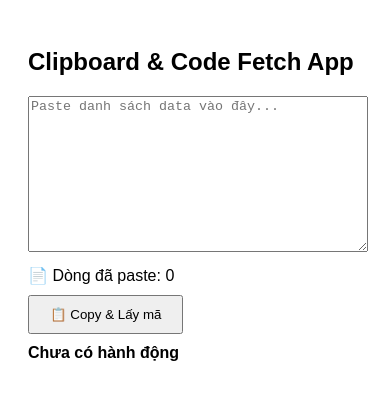
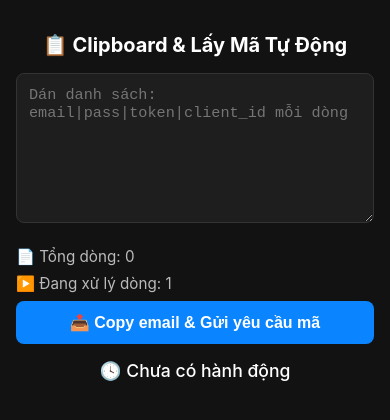
Before and after one commit to gologinap/hm, a website: page public/index.html in a window 390 px wide. Drawn offline with nearby package versions, Linux system fonts and the light colour scheme.

Commit message:
Update index.html

```diff
--- a/public/index.html
+++ b/public/index.html
@@ -3,14 +3,87 @@
 <head>
   <meta charset="UTF-8" />
   <title>Clipboard Copy App</title>
+  <meta name="viewport" content="width=device-width, initial-scale=1.0">
   <script src="https://unpkg.com/react@18/umd/react.development.js"></script>
   <script src="https://unpkg.com/react-dom@18/umd/react-dom.development.js"></script>
   <script src="https://unpkg.com/babel-standalone@6/babel.min.js"></script>
   <style>
-    body { font-family: sans-serif; padding: 20px; }
-    textarea { width: 100%; height: 150px; margin-bottom: 10px; }
-    button { padding: 10px 20px; margin-top: 10px; }
-    .status { margin-top: 10px; font-weight: bold; }
+    * {
+      box-sizing: border-box;
+    }
+
+    body {
+      margin: 0;
+      font-family: -apple-system, BlinkMacSystemFont, 'Segoe UI', Roboto, Oxygen, Ubuntu, Cantarell, 'Open Sans', 'Helvetica Neue', sans-serif;
+      background-color: #121212;
+      color: #ffffff;
+      padding: 16px;
+    }
+
+    h2 {
+      text-align: center;
+      font-size: 1.5rem;
+      margin-bottom: 16px;
+    }
+
+    textarea {
+      width: 100%;
+      height: 150px;
+      padding: 12px;
+      font-size: 1rem;
+      border-radius: 8px;
+      border: 1px solid #333;
+      background-color: #1e1e1e;
+      color: #ffffff;
+      resize: vertical;
+      margin-bottom: 12px;
+    }
+
+    button {
+      display: block;
+      width: 100%;
+      padding: 14px;
+      font-size: 1rem;
+      font-weight: bold;
+      background-color: #0a84ff;
+      color: #ffffff;
+      border: none;
+      border-radius: 8px;
+      cursor: pointer;
+      transition: background-color 0.3s ease;
+    }
+
+    button:hover {
+      background-color: #006fd6;
+    }
+
+    .status {
+      margin-top: 16px;
+      font-size: 1.1rem;
+      text-align: center;
+      font-weight: 500;
+    }
+
+    .info {
+      margin: 8px 0;
+      font-size: 0.95rem;
+      color: #bbbbbb;
+    }
+
+    @media (max-width: 600px) {
+      h2 {
+        font-size: 1.25rem;
+      }
+
+      textarea {
+        font-size: 0.95rem;
+      }
+
+      button {
+        font-size: 1rem;
+        padding: 12px;
+      }
+    }
   </style>
 </head>
 <body>
@@ -23,7 +96,7 @@
       const [rawData, setRawData] = useState("");
       const [lines, setLines] = useState([]);
       const [currentIndex, setCurrentIndex] = useState(0);
-      const [status, setStatus] = useState("Chưa có hành động");
+      const [status, setStatus] = useState("🕓 Chưa có hành động");
 
       const parseData = (text) => {
         const parsed = text.split('\n').map(l => l.trim()).filter(Boolean);
@@ -33,7 +106,7 @@
 
       const handleCopy = async () => {
         if (currentIndex >= lines.length) {
-          setStatus("Hết danh sách");
+          setStatus("✅ Đã xử lý hết danh sách");
           return;
         }
 
@@ -41,7 +114,7 @@
 
         try {
           await navigator.clipboard.writeText(email);
-          setStatus("Đang đợi code...");
+          setStatus("⏳ Đang lấy mã...");
 
           const res = await fetch("/api/get-code", {
             method: "POST",
@@ -64,17 +137,18 @@
 
       return (
         <div>
-          <h2>Clipboard & Code Fetch App</h2>
+          <h2>📋 Clipboard & Lấy Mã Tự Động</h2>
           <textarea
-            placeholder="Paste danh sách data vào đây..."
+            placeholder="Dán danh sách: email|pass|token|client_id mỗi dòng"
             value={rawData}
             onChange={(e) => {
               setRawData(e.target.value);
               parseData(e.target.value);
             }}
           />
-          <div>📄 Dòng đã paste: {lines.length}</div>
-          <button onClick={handleCopy}>📋 Copy & Lấy mã</button>
+          <div className="info">📄 Tổng dòng: {lines.length}</div>
+          <div className="info">▶️ Đang xử lý dòng: {currentIndex + 1}</div>
+          <button onClick={handleCopy}>📤 Copy email & Gửi yêu cầu mã</button>
           <div className="status">{status}</div>
         </div>
       );
```
